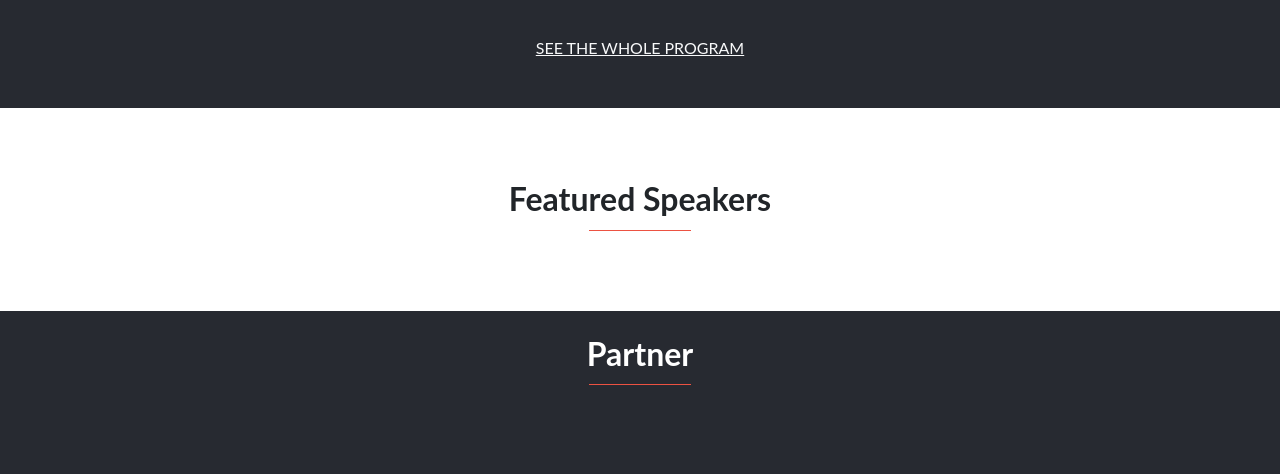
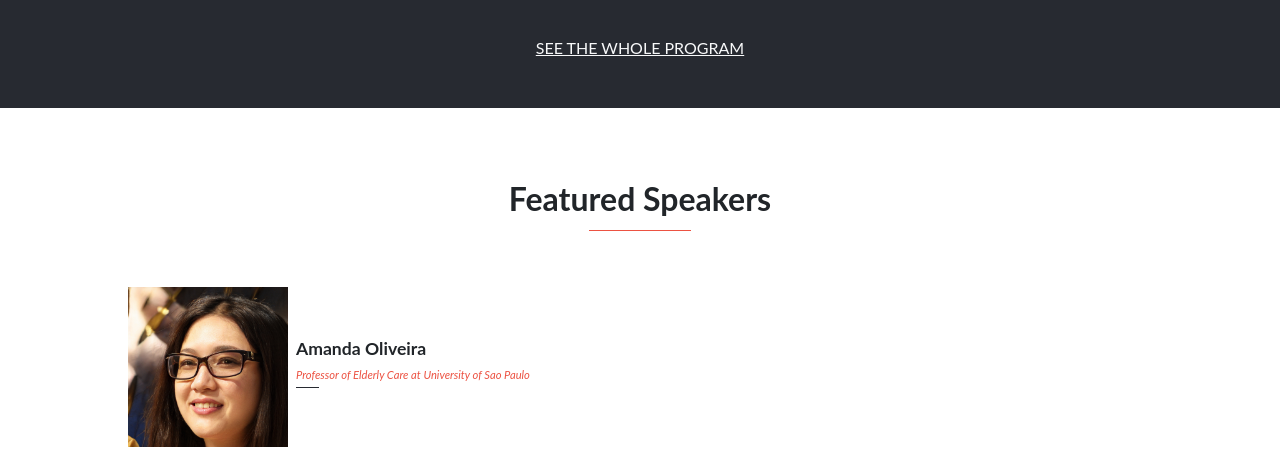
Before and after one commit to leopiresgoss/first-capstone, a website: page index.html in a window 1280 px wide. Shown: the part 1237-1711 px from the top of the page. Drawn offline with nearby package versions, Linux system fonts and the light colour scheme; a web font is replaced by a local one.

Commit message:
Add functions to build the speakers cards

```diff
--- a/scripts/index.js
+++ b/scripts/index.js
@@ -5,19 +5,64 @@ const speakers = [
     moreInfo: 'Amanda, author of the best-seller: "Learning from the aged ones", is a reference to using storytelling to improve the relationship with the elderly.',
     img: 'images/speakers/avatar-amanda.jpg',
     altImg: ''
-  }
-]
+  },
+];
 
-// create elements and add them class
-function elementGenerator(type, classes) {
-  const elem = document.createElement(type)
+// create elements, and add classes and innerHTML to them
+function elementGenerator(type, classes, innerHTML) {
+  const elem = document.createElement(type);
 
-  const classArr = classes.split(" ")
+  const classArr = classes.split(" ");
   classArr.forEach(cl => {
-    elem.classList.add(cl)
-  })
+    elem.classList.add(cl);
+  });
 
-  return elem
+  if (innerHTML) {
+    elem.innerHTML = innerHTML;
+  };
+
+  return elem;
+};
+
+// create column for each speaker
+function columnGenerator(speaker) {
+  // column
+  const col = elementGenerator('div', 'col col-md-6 mt-1 mt-md-4 d-flex gap-2 align-items-center');
+
+  // img
+  const img = elementGenerator('img', 'speaker-img');
+  img.src = speaker.img;
+  img.alt = speaker.imgAlt;
+
+  // details
+  const details = elementGenerator('div', 'details d-flex flex-column');
+  const name = elementGenerator('h5', 'name', speaker.name);
+  const about = elementGenerator('p', 'about', speaker.about);
+  const hr = document.createElement('hr');
+  const moreInfo = elementGenerator('p', 'more-info', speakers.moreInfo);
+  details.append(name, about, hr, moreInfo);
+
+  col.append(img, details);
+
+  return col;
 }
 
-console.log(elementGenerator('div', 'test test'))
+// create cards div
+function speakerCards(speakers) {
+  const cards = elementGenerator('div', 'cards my-2');
+  const row = elementGenerator('div', 'row row-cols-1 row-cols-md-2 gap-2 gap-md-0 mt-2 justify-content-between');
+
+  speakers.forEach(speaker => {
+    const col = columnGenerator(speaker);
+    row.appendChild(col);
+  });
+
+  cards.appendChild(row);
+
+  return cards;
+};
+
+// add cards to speakers section
+const speakersSection = document.querySelector('#speakers');
+const cards = speakerCards(speakers)
+speakersSection.appendChild(cards)
```
Also changed, not shown: index.html (+1 -1 lines).
